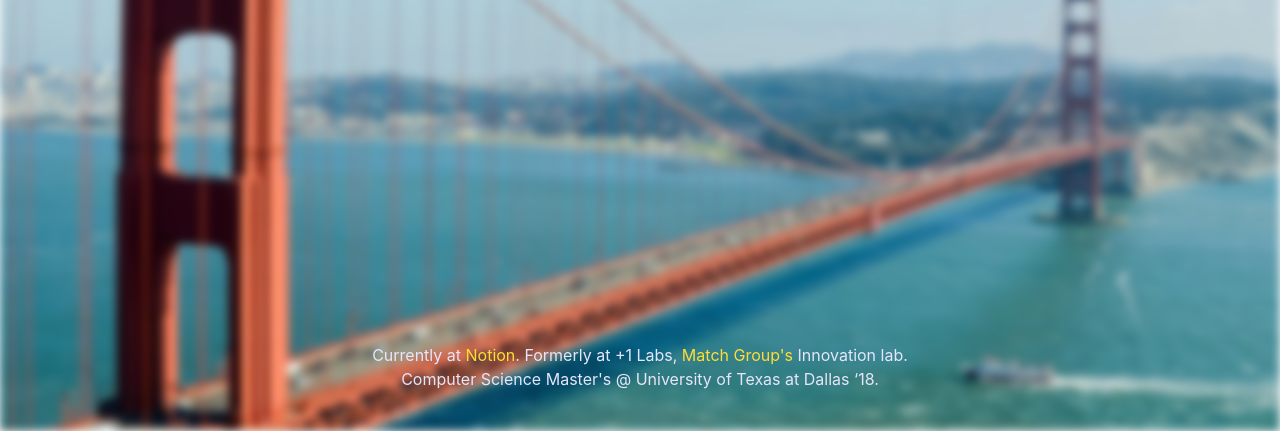
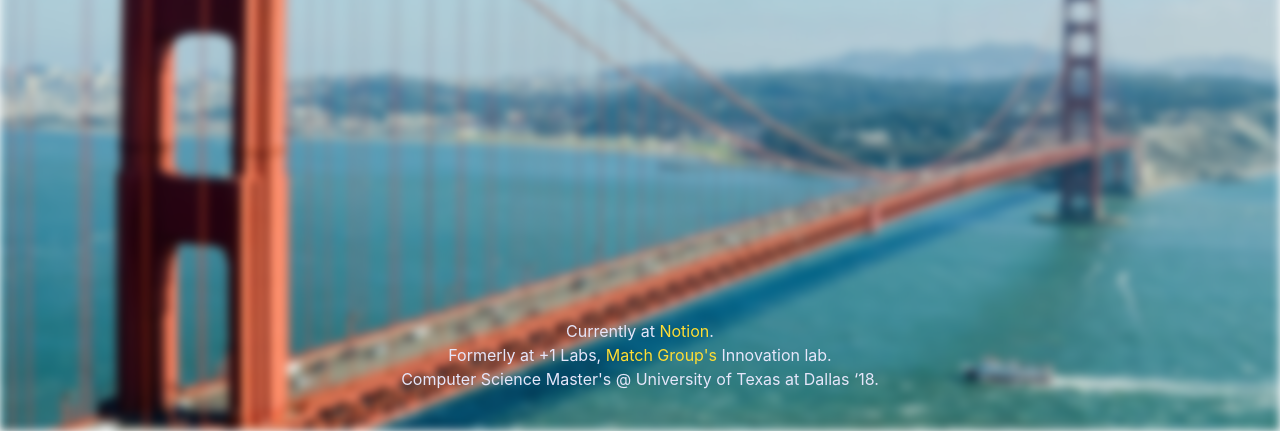
Before and after one commit to meets7/meets7.github.io, a plain HTML site: page index.html in a window 1280 px wide. Shown: the part 369-800 px from the top of the page. Drawn offline with Linux system fonts and the light colour scheme.

Commit message:
Add newline after current job

```diff
--- a/index.html
+++ b/index.html
@@ -40,7 +40,7 @@
 
         <div class="row col-auto col-centered" id="about">
           <p class="info-text">
-            Currently at <a href="https://www.notion.so/">Notion</a>. Formerly at +1 Labs, <a href="https://mtch.com/">Match Group's</a> Innovation lab.<br>
+            Currently at <a href="https://www.notion.so/">Notion</a>.<br>Formerly at +1 Labs, <a href="https://mtch.com/">Match Group's</a> Innovation lab.<br>
             Computer Science Master's @ University of Texas at Dallas ‘18.<br>
           </p>
         </div>
```
